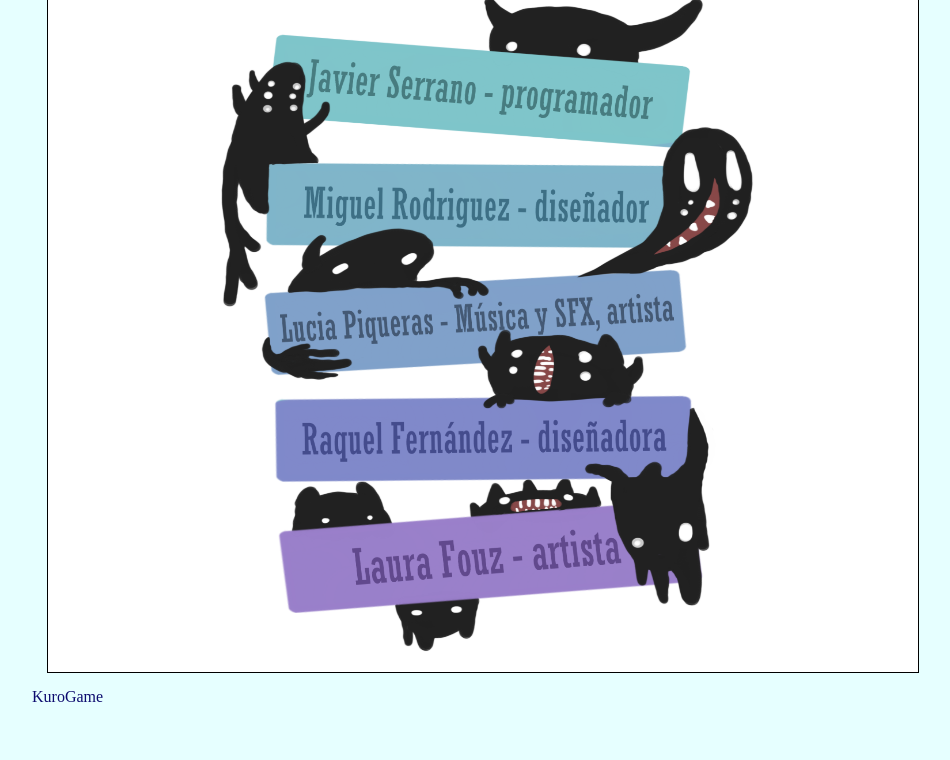
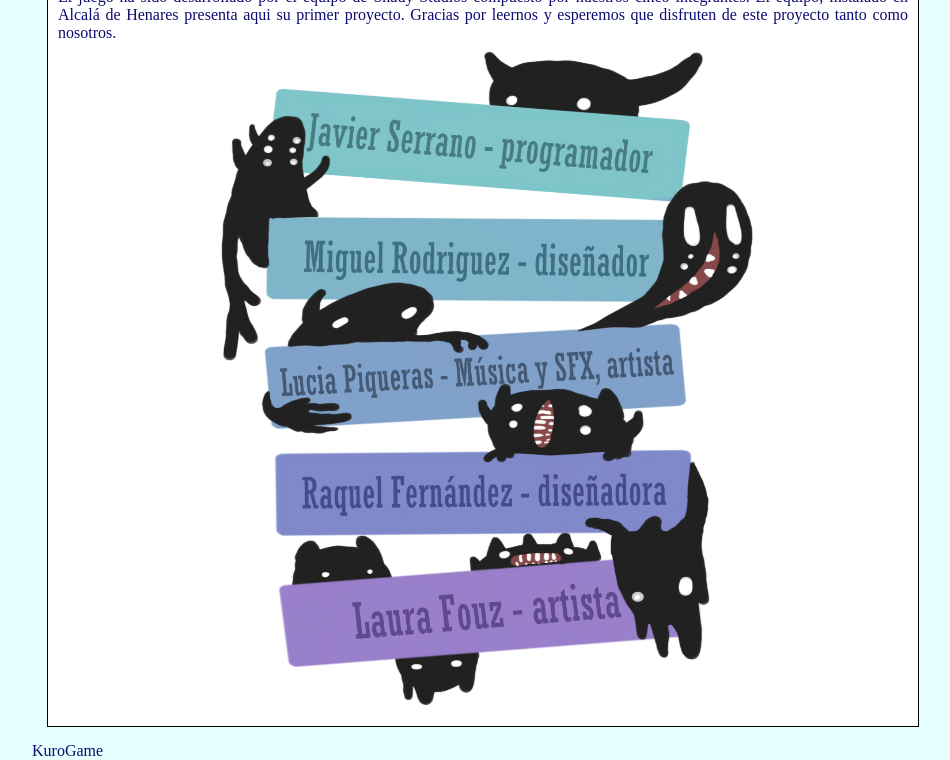
Before and after one commit to Kuro-Game/Kuro, a plain HTML site: page index.html in a window 1280 px wide. Shown: the part 7033-7793 px from the top of the page, without its empty margins (288-1238 px from the left). Before the commit the page ends 7739 px from the top, so only its background shows below. Drawn offline with Linux system fonts and the light colour scheme; files whose address does not match are found by name.

Commit message:
Add files via upload

```diff
--- a/index.html
+++ b/index.html
@@ -103,6 +103,7 @@
                 <div align="center">
                     <img src="img/Desarrollo.png" width="550" height="150" alt=""/>
                     <img src="img/logo.jpg" width="150" height="150" alt=""/>
+					<p align="justify">El juego ha sido desarrollado por el equipo de Shady Studios compuesto por nuestros cinco integrantes. El equipo, instalado en Alcalá de Henares presenta aqui su primer proyecto. Gracias por leernos y esperemos que disfruten de este proyecto tanto como nosotros.</p>
 					<img src="img/equipo.png" width="550" height="670" alt=""/>
                 </div>
 			</article>
```
